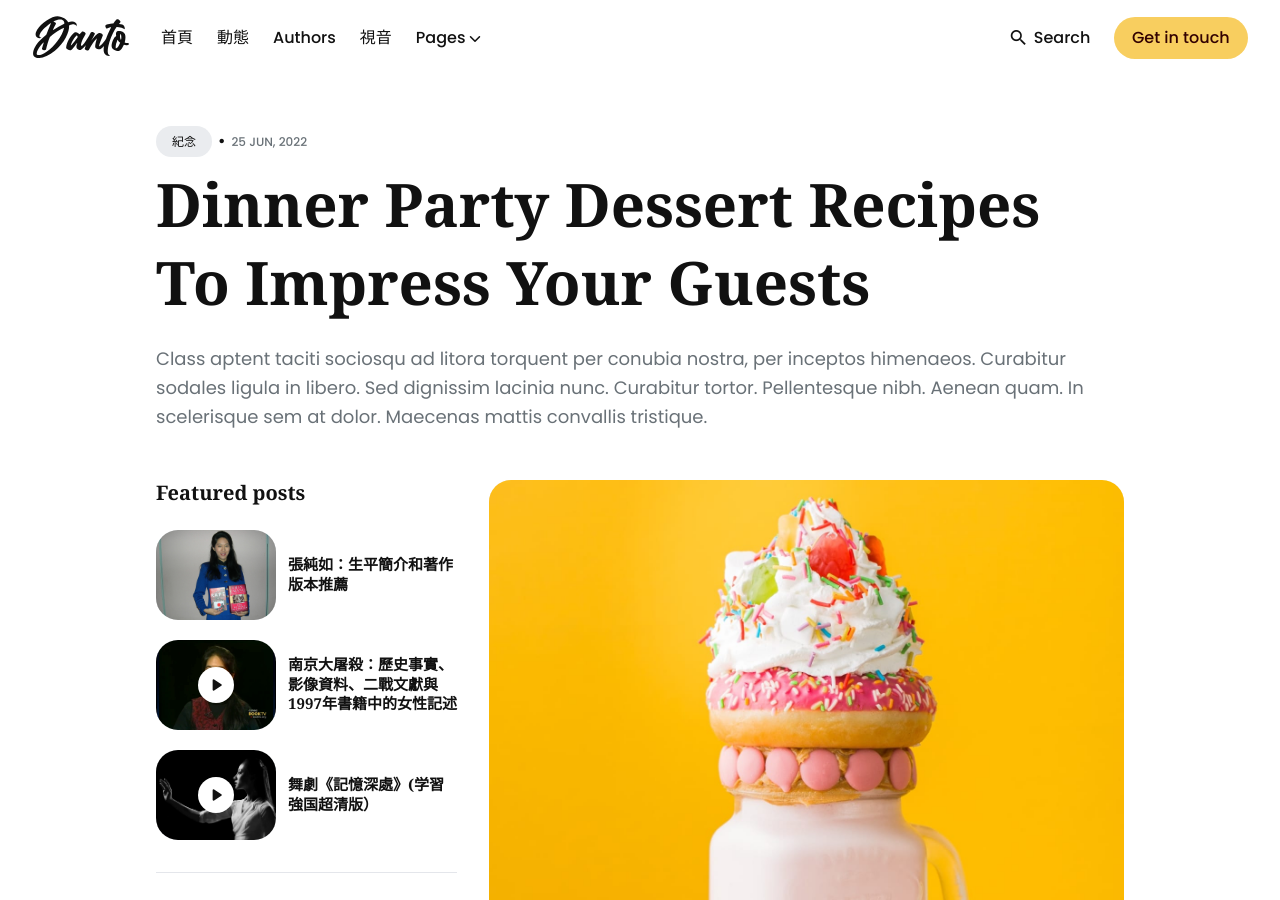
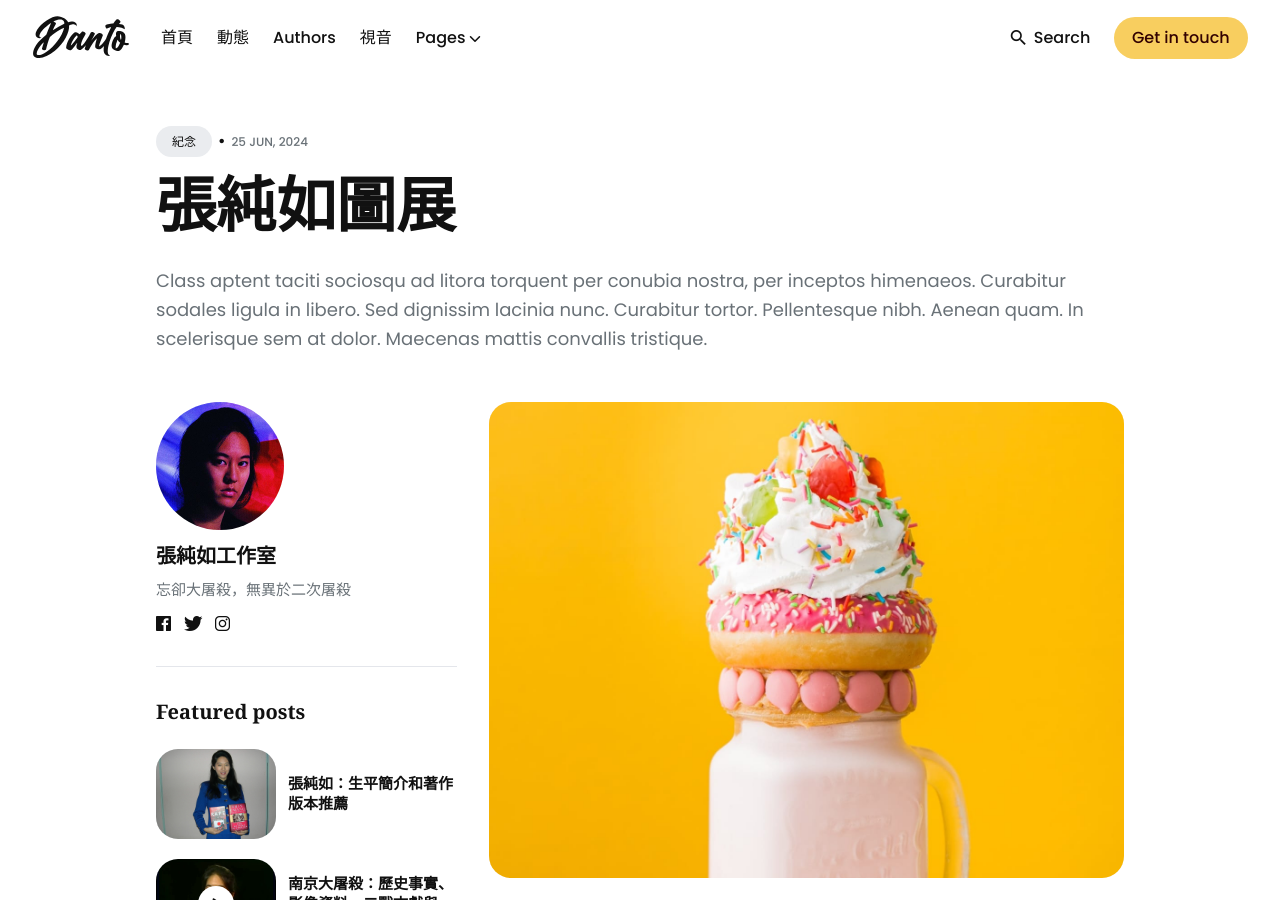
Before and after one commit to thatirischang/thatirischang.github.io, a Jekyll site: the page built from _posts/2024-06-25-dinner-party-dessert-recipes-to-impress-your-guests.md, in a window 1280 px wide and 900 px high. Built offline with Jekyll 4.4.1, drawn with Linux system fonts in a browser that asks for light colours; some of the changed text lies outside the part shown.

Commit message:
Update and rename 2022-06-25-dinner-party-dessert-recipes-to-impress-your-guests.md to 2024-06-25-dinner-party-dessert-recipes-to-impress-your-guests.md

```diff
--- a/_posts/2022-06-25-dinner-party-dessert-recipes-to-impress-your-guests.md
+++ b/_posts/2024-06-25-dinner-party-dessert-recipes-to-impress-your-guests.md
@@ -1,9 +1,9 @@
 ---
 layout: post
-title: Dinner Party Dessert Recipes To Impress Your Guests
+title: 張純如圖展
 description: Class aptent taciti sociosqu ad litora torquent per conubia nostra, per inceptos himenaeos. Curabitur sodales ligula in libero. Sed dignissim lacinia nunc. Curabitur tortor. Pellentesque nibh. Aenean quam. In scelerisque sem at dolor. Maecenas mattis convallis tristique.
-date: 2022-06-25 15:01:35 +0300
-author: kaiya
+date: 2024-06-25 15:01:35 +0300
+author: admin
 image: '/images/30.jpg'
 tags: [紀念]
 ---
```
